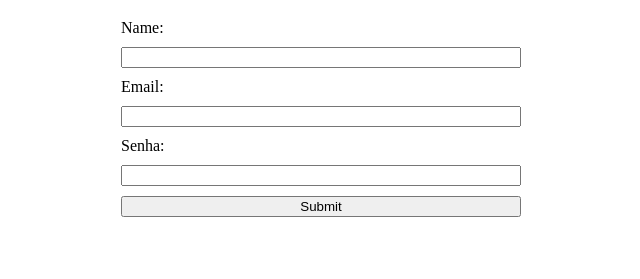
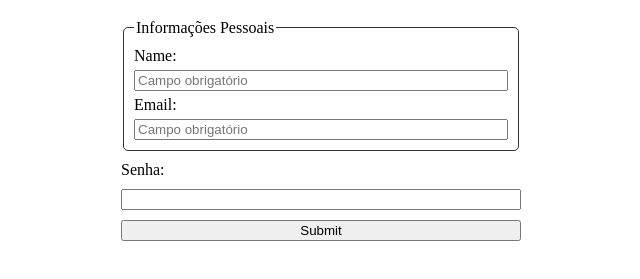
Before and after one commit to pitombeira1984/curso_git_branchs, a plain HTML site: page index.html in a window 1280 px wide. Shown: the part 61-340 px from the top of the page, without its empty margins (319-959 px from the left). Drawn offline with Linux system fonts and the light colour scheme.

Commit message:
Adicionando tag fieldset no html

```diff
--- a/index.html
+++ b/index.html
@@ -9,11 +9,15 @@
 <body>
     <h1>Bem Vindo ao Formulário</h1>
     <form action="" method="get">
-        <label for="name">Name:</label>
-        <input type="text" id="name" name="name" required>
+        <fieldset>
+            <legend>Informações Pessoais</legend>
 
-        <label for="email">Email:</label>
-        <input type="email" id="email" name="email" required>
+            <label for="name">Name:</label>
+            <input type="text" id="name" name="name" required placeholder="Campo obrigatório">
+
+            <label for="email">Email:</label>
+            <input type="email" id="email" name="email" required placeholder="Campo obrigatório">
+        </fieldset>
 
         <label for="senha">Senha:</label>
         <input type="password" id="senha" name="senha" required>
--- a/style.css
+++ b/style.css
@@ -11,3 +11,12 @@ form{
     margin: auto;
     gap: 10px;
 }
+
+fieldset{
+    border: 1px solid #313030;
+    padding: 10px;
+    border-radius: 5px;
+    display: flex;
+    flex-direction: column;
+    gap: 5px;
+}
```
